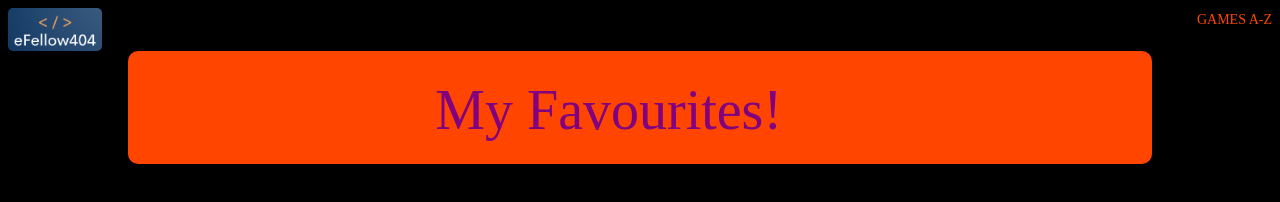
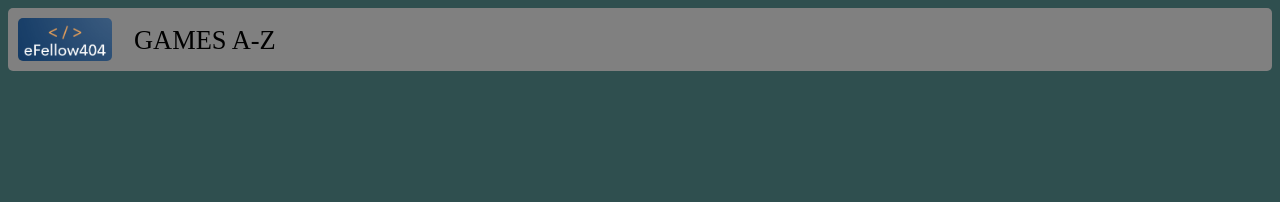
Before and after one commit to eFellow404/efellow404.github.io, a plain HTML site: page revs.html in a window 1280 px wide. Drawn offline with Linux system fonts and the light colour scheme.

Commit message:
review site is awful
still awful but better

```diff
--- a/revs.css
+++ b/revs.css
@@ -25,14 +25,14 @@ nav {
 }
 
   nav a {
-    color: orangered;
+    color: black;
     text-decoration: none;
     text-transform: uppercase;
     font-size: 14px;
 }
 
   nav a:hover {
-    color: orangered;
+    color: black;
 }
 
   nav a::before {
@@ -54,7 +54,7 @@ nav {
 
 body {
   height: 100vh;
-   background: black;
+   background: darkslategrey;
 
 }
 .fave {
@@ -82,11 +82,74 @@ body {
   border-radius: 5px;
 }
 
-.favestext {
-  color: purple;
-  font-size: 350%;
+
+.container {
+	margin: 0 auto;
   position: absolute;
-  left: 30%;
-  right: 30%;
-  top: -25%;
+  left: 5%;
 }
+
+.headtext {
+	margin: 0 auto;
+  position: absolute;
+  left: 43%;
+  font-size: 1cm;
+  color: black;
+}
+
+header {
+  background: grey;
+  padding: 10px;
+  border-radius: 5px;
+}
+
+header::after {
+  content: '';
+  display: table;
+  clear: both;
+}
+
+nav {
+  float: center;
+}
+
+nav ul {
+  margin: 0;
+  padding: 0;
+  list-style: none;
+}
+
+nav li {
+  display: inline-block;
+  margin-right: 4.5vw;
+  padding-top: 2.5%;
+  padding-bottom: 2.5%;
+}
+
+nav a {
+  color: black;
+  text-decoration: none;
+  text-transform: uppercase;
+  font-size: 0.7cm;
+}
+
+nav a:hover {
+  color: black;
+}
+
+nav a::before {
+  content: '';
+  display: block;
+  height: 5px;
+  background-color: #75119c;
+
+  position: absolute;
+  top: 0;
+  width: 0%;
+
+  transition: all ease-in-out 250ms;
+}
+
+nav a:hover::before {
+  width: 100%;
+}
--- a/revs.html
+++ b/revs.html
@@ -21,14 +21,6 @@
             <div class="logo">
                 <a href="index.html"><img src="img/logo.png" alt="logo" class="logo"></a>
             </div>
-            <div class="faves">
-                <p class="favestext"> My Favourites!</p>
-            </div>
         </header>
-        <!-- <div class="faves">
-            <p class="phototext">
-                test
-            </p>
-        </div> -->
     </body>
 </html>
```
